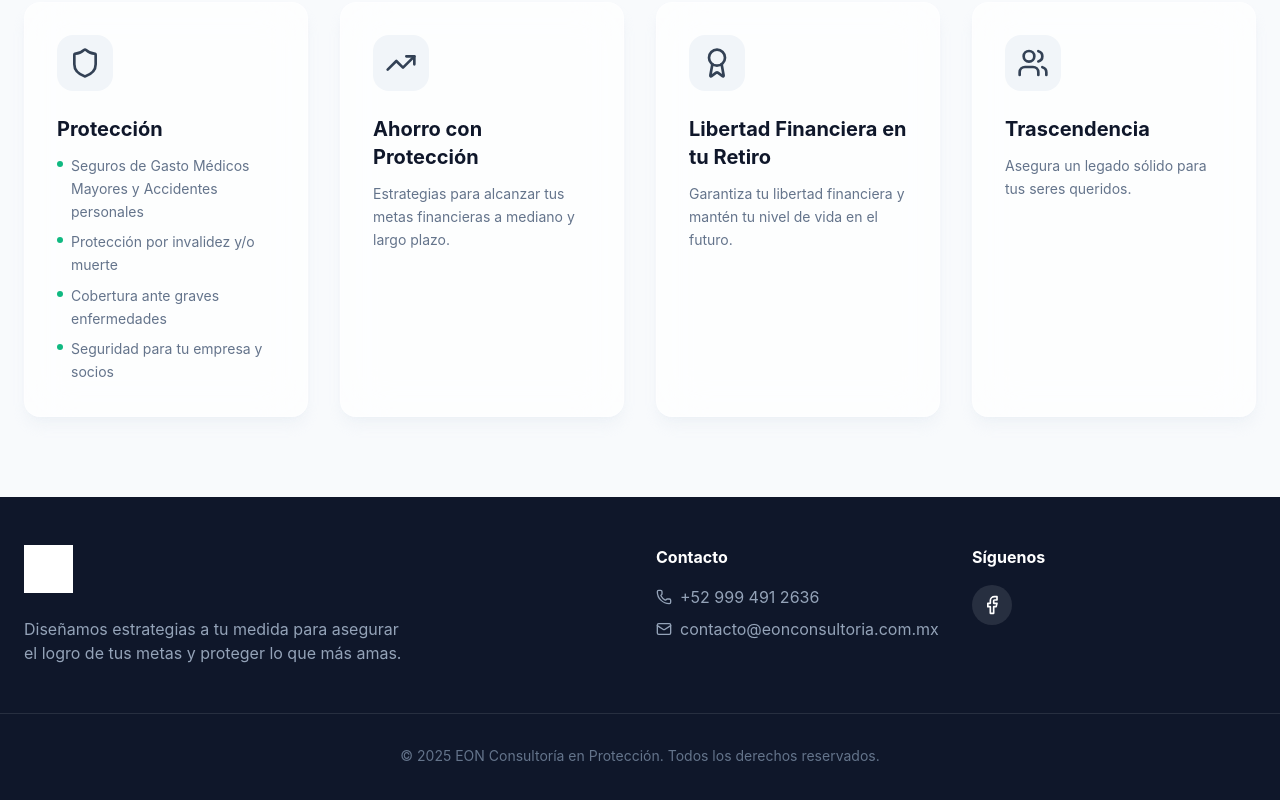
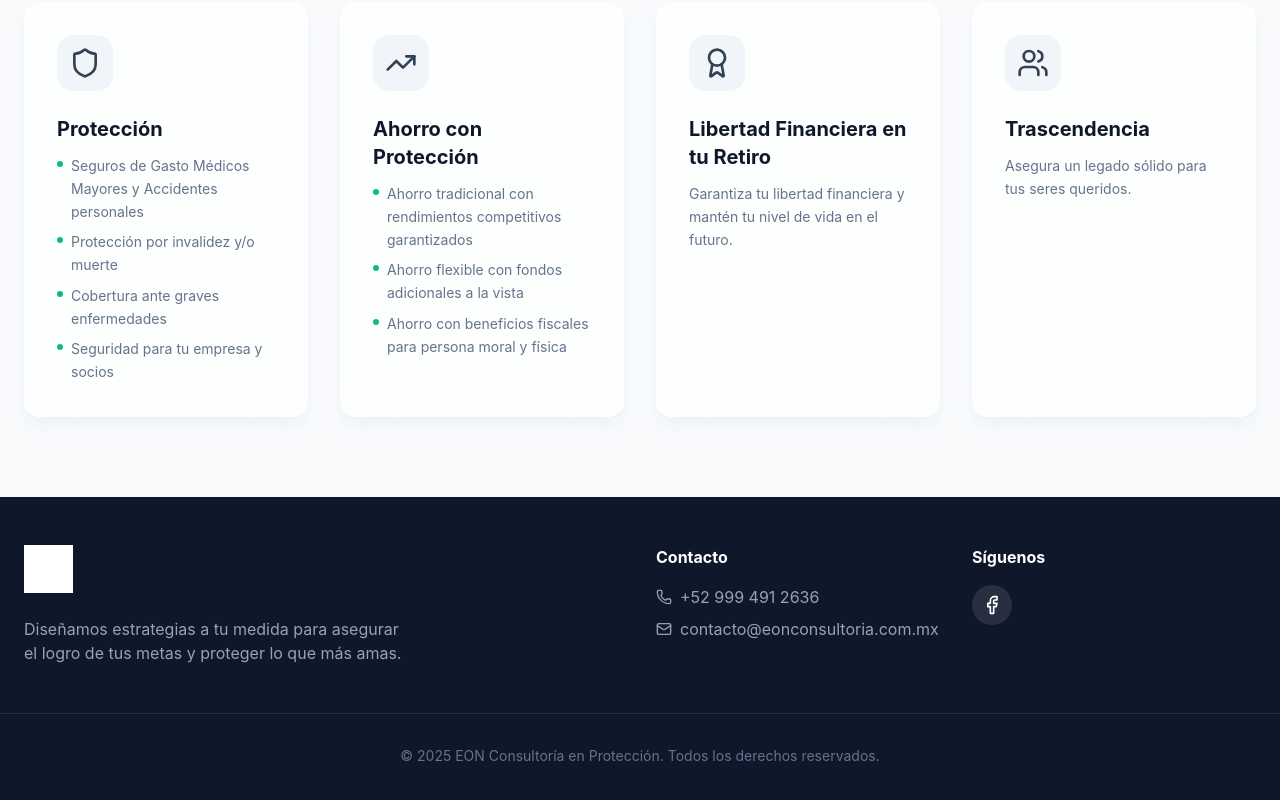
Before and after one commit to adalloya/eon-consultoria, a React (Vite) app: page / in a window 1280 px wide. Shown: the part 1070-1870 px from the top of the page. Built offline with nearby package versions, Linux system fonts and the light colour scheme.

Commit message:
content: update savings pillar features and home description

```diff
--- a/src/pages/Home.jsx
+++ b/src/pages/Home.jsx
@@ -88,7 +88,16 @@ const Pillars = () => {
                 'Seguridad para tu empresa y socios'
             ]
         },
-        { id: 'savings', icon: <TrendingUp size={32} />, title: 'Ahorro con Protección', desc: 'Estrategias para alcanzar tus metas financieras a mediano y largo plazo.' },
+        {
+            id: 'savings',
+            icon: <TrendingUp size={32} />,
+            title: 'Ahorro con Protección',
+            desc: [
+                'Ahorro tradicional con rendimientos competitivos garantizados',
+                'Ahorro flexible con fondos adicionales a la vista',
+                'Ahorro con beneficios fiscales para persona moral y física'
+            ]
+        },
         { id: 'retirement', icon: <Award size={32} />, title: 'Libertad Financiera en tu Retiro', desc: 'Garantiza tu libertad financiera y mantén tu nivel de vida en el futuro.' },
         { id: 'legacy', icon: <Users size={32} />, title: 'Trascendencia', desc: 'Asegura un legado sólido para tus seres queridos.' },
     ];
--- a/src/pages/Services.jsx
+++ b/src/pages/Services.jsx
@@ -83,10 +83,9 @@ export const Services = () => {
                 reversed={true}
                 image="/service-savings.png"
                 features={[
-                    "Fondos de ahorro para educación",
-                    "Inversión con rendimientos competitivos",
-                    "Liquidez para proyectos personales",
-                    "Beneficios fiscales"
+                    "Ahorro tradicional con rendimientos competitivos garantizados",
+                    "Ahorro flexible con fondos adicionales a la vista",
+                    "Ahorro con beneficios fiscales para persona moral y física"
                 ]}
             />
 
```
